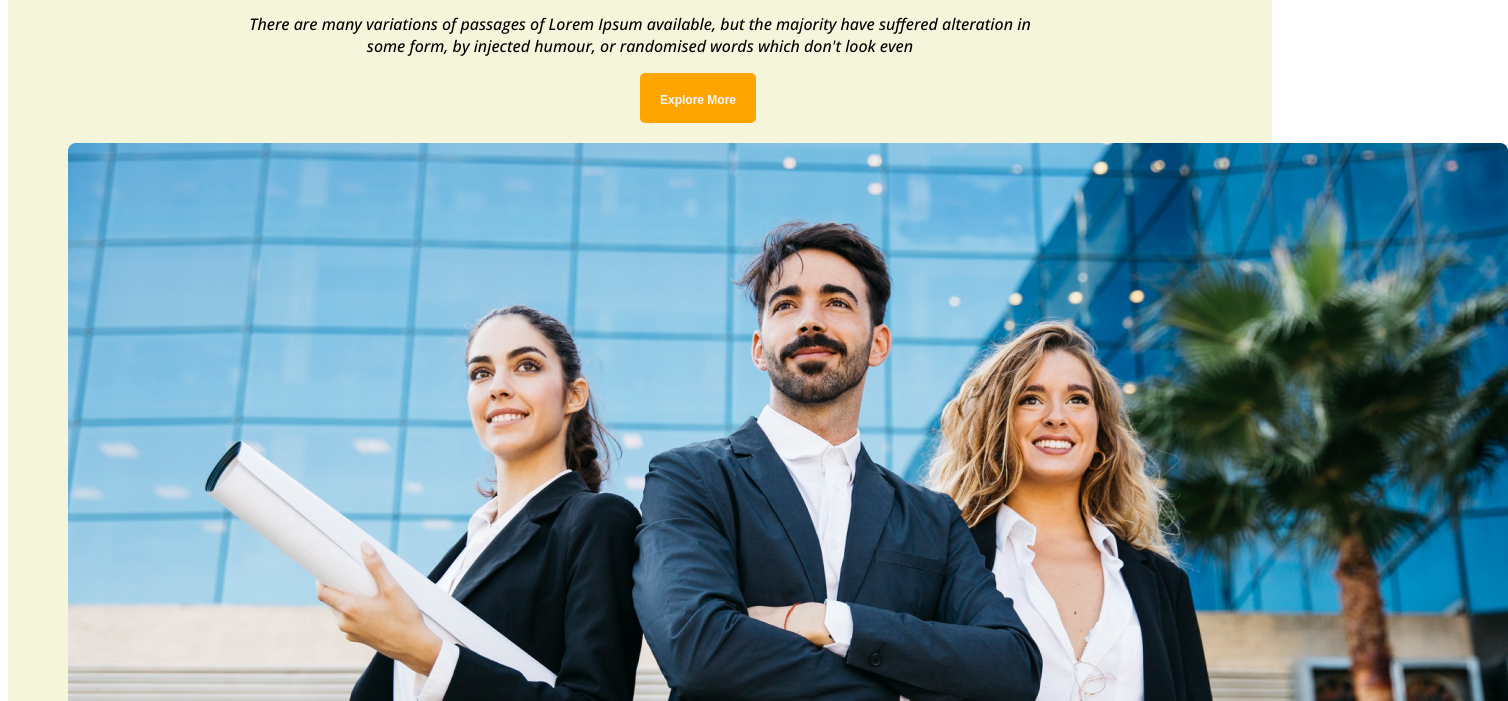
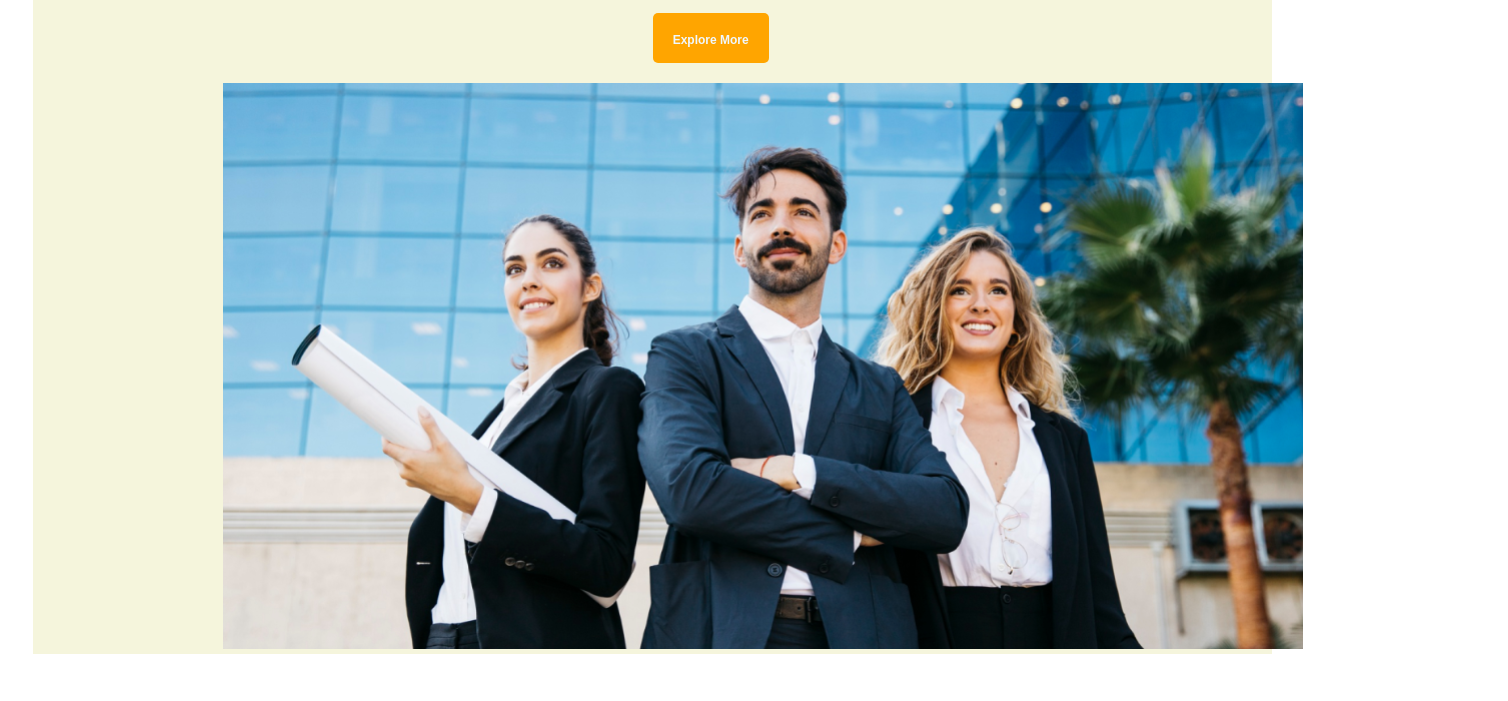
Before and after one commit to Tafhim301/g3-architects, a plain HTML site: page index.html in a window 1280 px wide. Shown: the part 379-1080 px from the top of the page, 1508 px wide, since content can reach past the window. Drawn offline with nearby package versions, Linux system fonts and the light colour scheme.

Commit message:
finished

```diff
--- a/index.html
+++ b/index.html
@@ -30,7 +30,7 @@
      <p class="section-description">There are many variations of passages of Lorem Ipsum available, but the majority have suffered alteration in <br/>
             some form, by injected humour, or randomised words which don't look even</p>
     <button class="button-primary">Explore More</button>
-    <img src="images/banner.png" alt="" class="banner">
+    <img src="images/My project.png" alt="" class="banner">
     </div>
 </section>
 <section class="feature-section">
--- a/style.css
+++ b/style.css
@@ -8,7 +8,10 @@ body{
 /*header style*/
 .header{
     background-color:beige;
-    padding: 60px;
+    padding-left: 15%;
+    padding-right: 15%;
+    margin-left: 2%;
+
 }
 /*nav section style*/
 .title-container{
@@ -45,6 +48,10 @@ body{
     font-size: 12px;
     border: none;
     padding: 20px;
+}
+.banner{
+
+
 }
 .section-content-container button{
     margin-left: 50%;
@@ -196,7 +203,7 @@ body{
     background-color: beige;
     height:40px;
     width: 1000px;
-    margin-left: 300px;
+    margin-left: 15%;
     padding-top: 30px;
 }
 
```
Also changed, not shown: images/My project.png (added).
